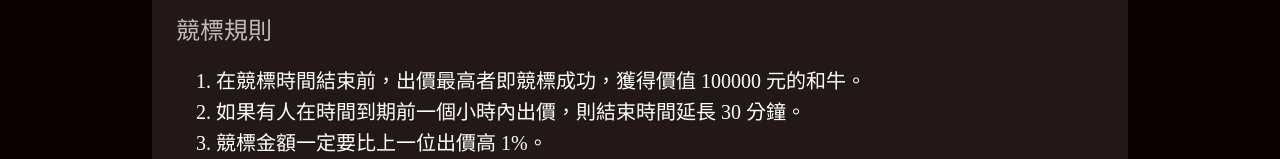
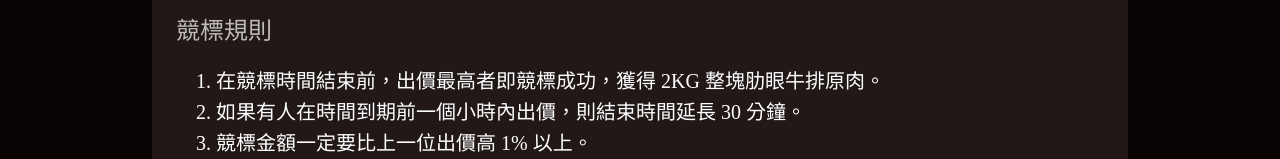
Before and after one commit to Xiawpohr/beef-auction, a website: page public/index.html in a window 1280 px wide. Shown: the part 793-952 px from the top of the page. Drawn offline with Linux system fonts and the light colour scheme.

Commit message:
fix: update copy writings

```diff
--- a/public/index.html
+++ b/public/index.html
@@ -56,9 +56,9 @@
     <section class="bid-rules">
       <div class="bid-rules__title">競標規則</div>
       <ol>
-        <li>在競標時間結束前，出價最高者即競標成功，獲得價值 100000 元的和牛。</li>
+        <li>在競標時間結束前，出價最高者即競標成功，獲得 2KG 整塊肋眼牛排原肉。</li>
         <li>如果有人在時間到期前一個小時內出價，則結束時間延長 30 分鐘。</li>
-        <li>競標金額一定要比上一位出價高 1%。</li>
+        <li>競標金額一定要比上一位出價高 1% 以上。</li>
         <li>只能使用 CryptoCow 進行競標。</li>
         <li>CryptoCow 可以到 <a href="https://cryptocow.app" target="_blank">cryptocow.app</a> 購買。</li>
         <li>想了解更多 CryptoCow 區塊鏈資訊共筆平台，請閱讀 <a href="https://medium.com/cryptocow" target="_blank">Medium 部落格</a> 或 <a href="https://www.facebook.com/cryptocowapp/" target="_blank">Facebook 粉絲專頁</a>。</li>
```
